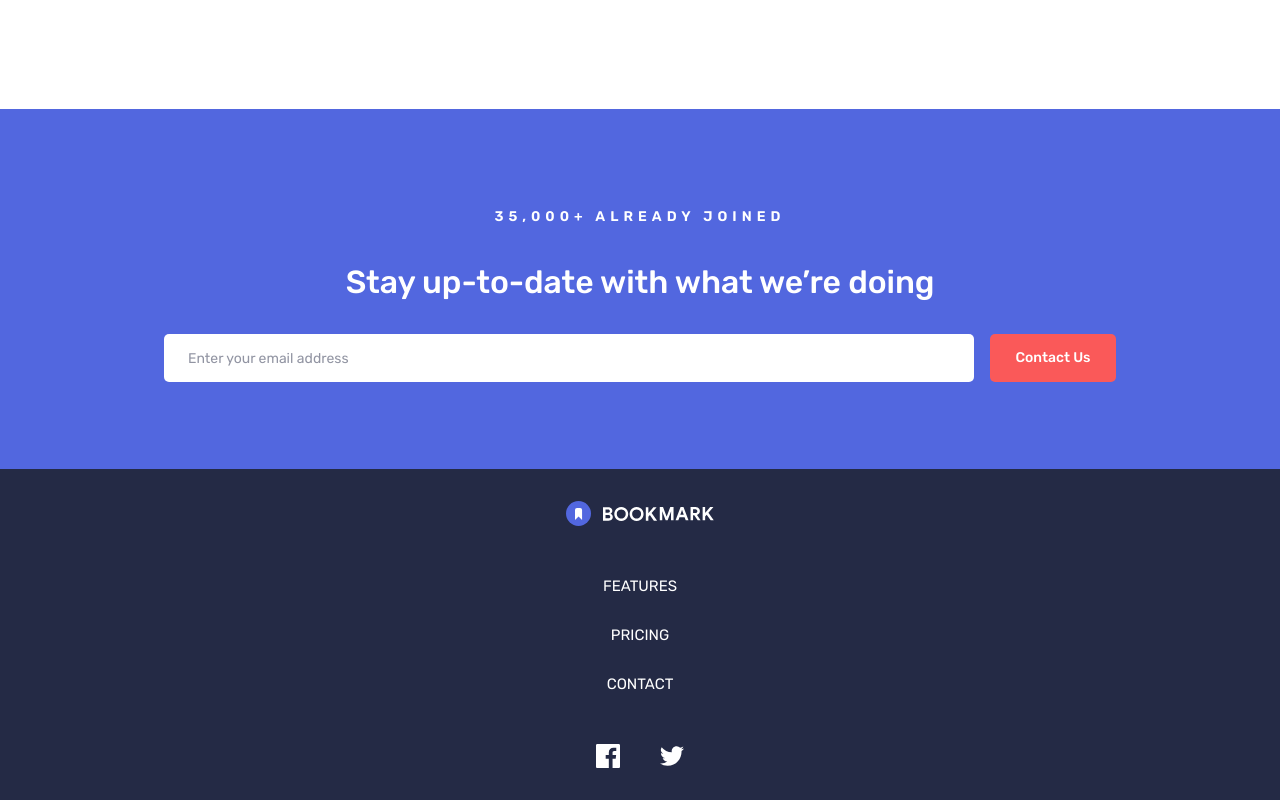
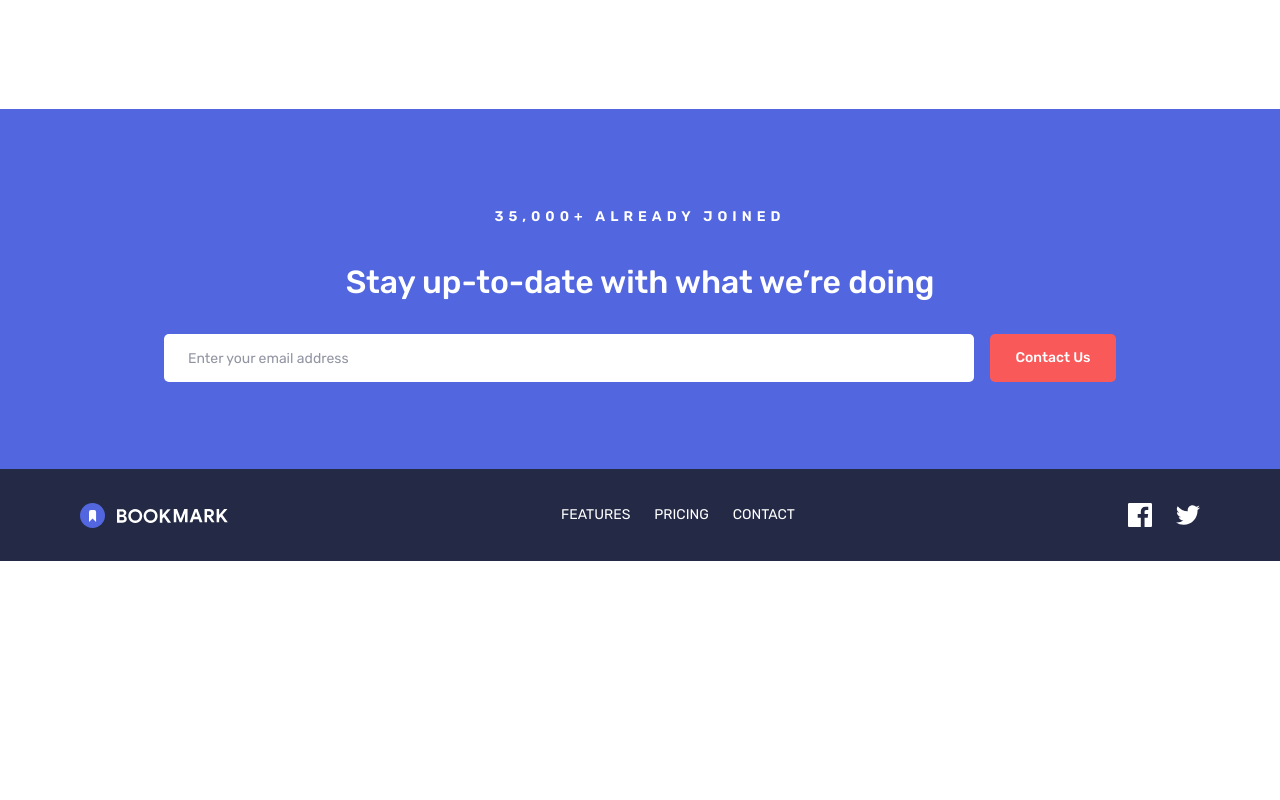
Before and after one commit to g-akca/bookmark-landing-page, a React (Vite) app: page / in a window 1280 px wide. Shown: the part 3895-4695 px from the top of the page. After the commit the page ends 4456 px from the top, so only its background shows below. Built offline with nearby package versions, Linux system fonts and the light colour scheme.

Commit message:
Add tablet responsive Footer styles

```diff
--- a/src/components/Footer.jsx
+++ b/src/components/Footer.jsx
@@ -5,16 +5,16 @@ import BookmarkLogo from "./BookmarkLogo";
 
 function Footer() {
   return (
-    <footer className="bg-blue-950 py-8 flex flex-col items-center gap-12 text-white">
+    <footer className="bg-blue-950 py-8 flex flex-col items-center gap-12 text-white tablet:flex-row tablet:px-20 tablet:justify-between">
       <BookmarkLogo className="text-white" />
 
-      <ul className="flex flex-col text-center gap-6 text-[15px] leading-[165%] uppercase">
+      <ul className="flex flex-col text-center gap-6 text-[15px] leading-[165%] uppercase tablet:flex-row tablet:text-[14px] tablet:leading-[200%]">
         <li><a>Features</a></li>
         <li><a>Pricing</a></li>
         <li><a>Contact</a></li>
       </ul>
 
-      <div className="flex justify-center items-center gap-10">
+      <div className="flex justify-center items-center gap-10 tablet:gap-6">
         <img src={facebookIcon} alt="Facebook icon" />
         <img src={twitterIcon} alt="Twitter icon" />
       </div>
```
